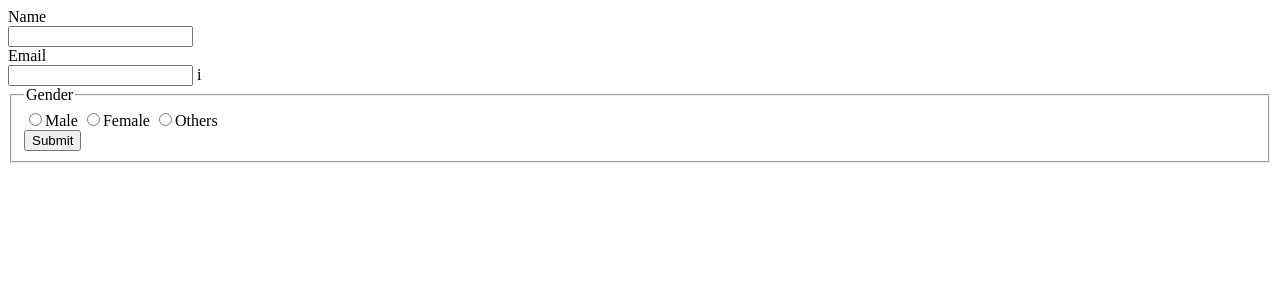
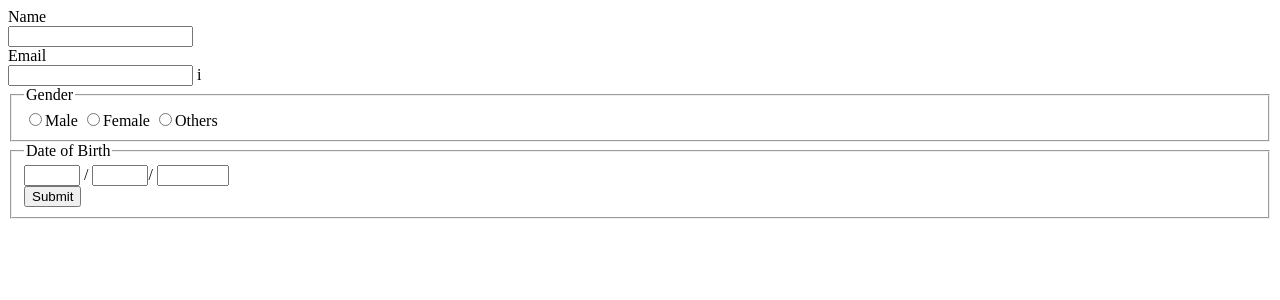
Before and after one commit to SamihaNoor/Summer_2020_Webtech, a PHP site: page /form.php in a window 1280 px wide. Shown: the top 300 px of the page. Run offline with PHP 8.4, Linux system fonts and the light colour scheme.

Commit message:
commit 4

```diff
--- a/LAB-3 [HTML-FORM] [PHP]/form.php
+++ b/LAB-3 [HTML-FORM] [PHP]/form.php
@@ -7,13 +7,21 @@
 	<form action="backend.php" method="post">
 	Name<br><input type="text" name="name"> <br>
 	Email<br><input type="email" name="email">
-	<label title="hint:sample@example.com">i</label><br>
+	<label title="hint:sample@example.com"> i</label><br>
 
 		<fieldset>
 			<legend>Gender</legend>
 				<input type="radio" name="gender" value="male" placeholder="">Male
 				<input type="radio" name="gender" value="female" placeholder="">Female
 				<input type="radio" name="gender" value="others" placeholder="">Others<br>
+
+		</fieldset>
+
+		<fieldset>
+			<legend>Date of Birth</legend>
+				<input type="number" name="dd" size="4" min="1" max="31"> /
+				<input type="number" name="mm" size="4" min="1" max="12">/
+				<input type="number" name="yyyy" size="4" min="1900" max="2016"><br>
 				<input type="submit" name="submit" value="Submit">
 		</fieldset>
 	</form>
```
Also changed, not shown: LAB-3 [HTML-FORM] [PHP]/backend.php (+8 -0 lines).
